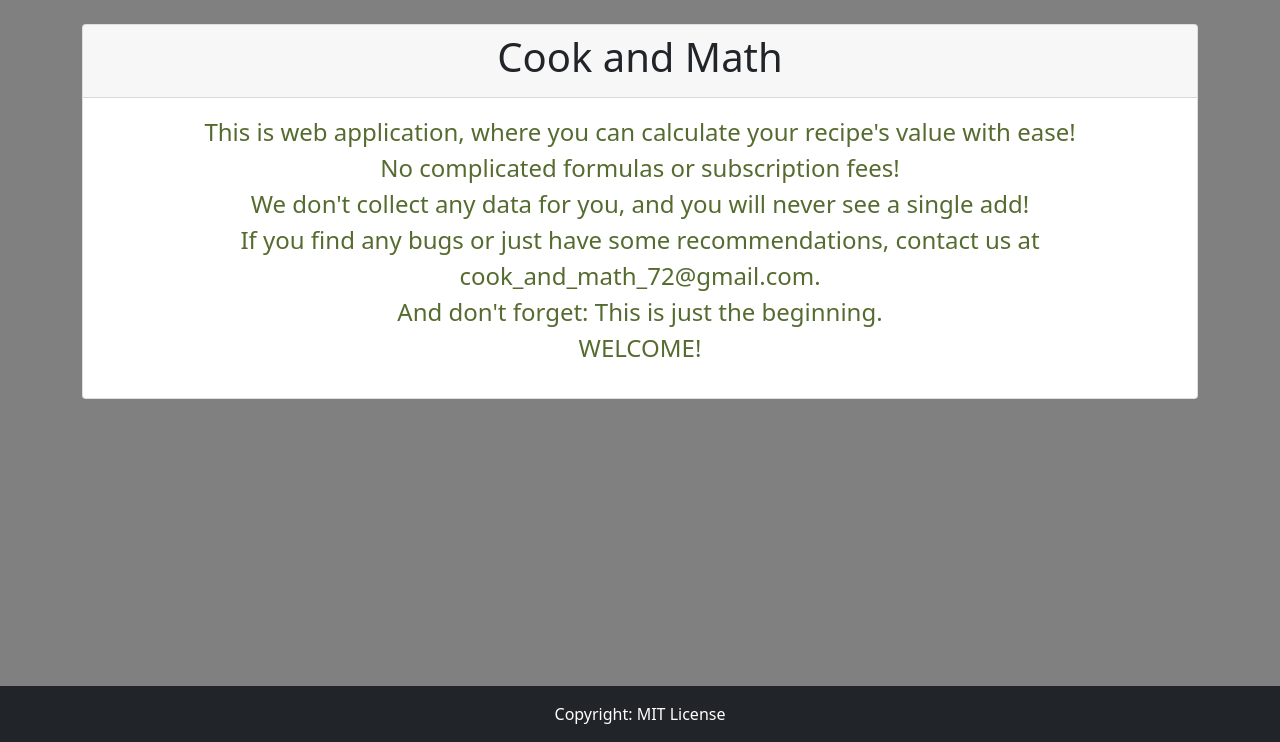
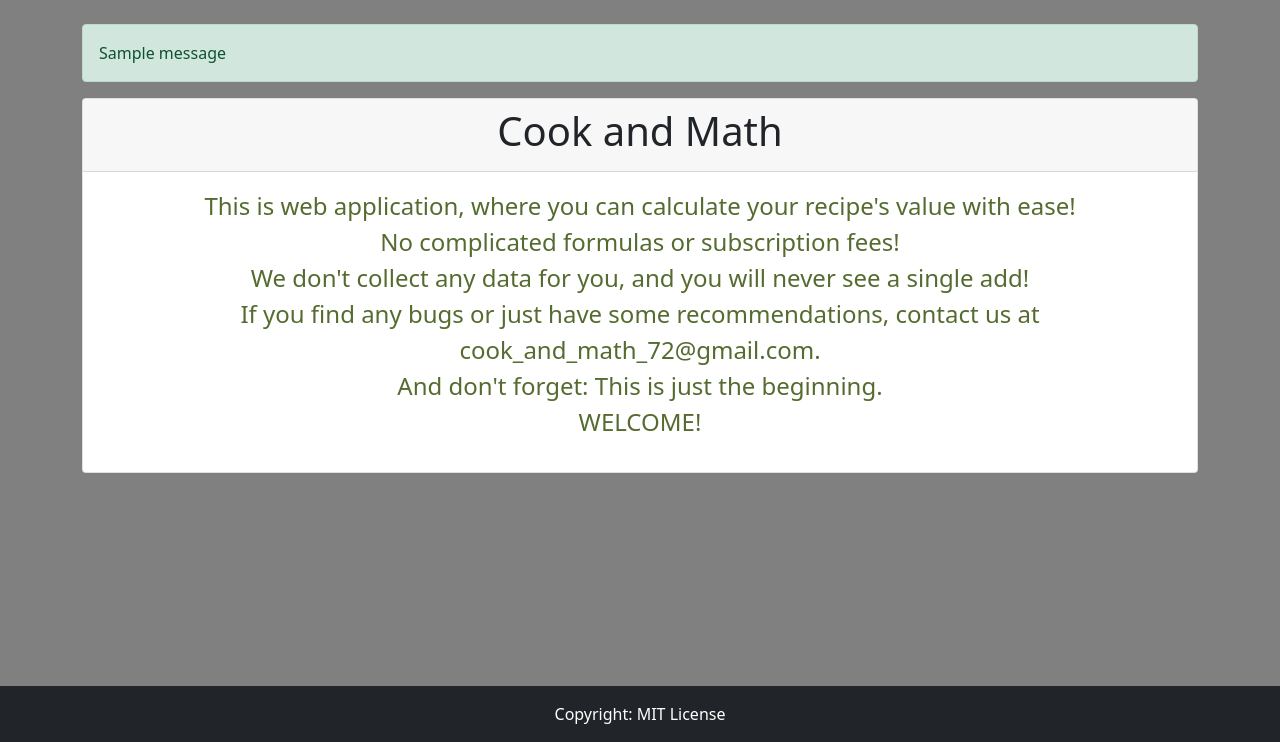
Before and after one commit to StivnNkolov/soft_uni_cam, a Django app: page / in a window 1280 px wide. Shown: the part 58-800 px from the top of the page. Run offline with Django 4.2, Linux system fonts and the light colour scheme; tables that the repository leaves empty hold one stand-in row (values such as "Sample post"); one stand-in notice (Sample message) is shown.

Commit message:
Added SuccessMessageMixin

```diff
--- a/cam_0504/cam_0504/accounts/views.py
+++ b/cam_0504/cam_0504/accounts/views.py
@@ -1,4 +1,5 @@
 from django.contrib.auth import get_user_model, logout
+from django.contrib.messages.views import SuccessMessageMixin
 from django.shortcuts import redirect
 from django.views import generic as generic_views
 from django.contrib.auth import views as auth_views
@@ -13,10 +14,11 @@ from common.user_info import get_user_recipes_ingredients_count
 UserModel = get_user_model()
 
 
-class RegisterUserView(generic_views.CreateView):
+class RegisterUserView(SuccessMessageMixin, generic_views.CreateView):
     template_name = 'accounts/register.html'
     success_url = reverse_lazy('index')
     form_class = UserRegisterForm
+    success_message = 'Successfully created account!'
 
     def dispatch(self, request, *args, **kwargs):
         if request.user.is_authenticated:
--- a/cam_0504/cam_0504/main_content/views/ingredient.py
+++ b/cam_0504/cam_0504/main_content/views/ingredient.py
@@ -2,6 +2,7 @@ from django.contrib.auth.decorators import login_required
 from django.shortcuts import render, redirect
 from django.urls import reverse_lazy
 from django.views import generic as generic_views
+from django.contrib.messages.views import SuccessMessageMixin
 
 from cam_0504 import settings
 from cam_0504.main_content.filters import IngredientFilter
@@ -41,11 +42,12 @@ class IngredientsListView(AuthenticationRedirectToLoginMixin, generic_views.List
         return queryset
 
 
-class IngredientCreateView(AuthenticationRedirectToLoginMixin, generic_views.CreateView):
+class IngredientCreateView(AuthenticationRedirectToLoginMixin, SuccessMessageMixin, generic_views.CreateView):
     template_name = 'main_content/ingredient_create.html'
     model = Ingredient
     form_class = IngredientCreateForm
     success_url = reverse_lazy('ingredients main')
+    success_message = 'Successfully created ingredient'
 
     def get_form_kwargs(self):
         kwargs = super().get_form_kwargs()
--- a/cam_0504/cam_0504/main_content/views/recipe.py
+++ b/cam_0504/cam_0504/main_content/views/recipe.py
@@ -1,6 +1,7 @@
 from decimal import Decimal
 
 from django.contrib.auth.decorators import login_required
+from django.contrib.messages.views import SuccessMessageMixin
 from django.shortcuts import redirect, render
 from django.urls import reverse_lazy
 from django.views import generic as generic_views
@@ -44,11 +45,12 @@ class RecipesListView(AuthenticationRedirectToLoginMixin, generic_views.ListView
         return needed_queryset
 
 
-class RecipeCreateView(AuthenticationRedirectToLoginMixin, generic_views.CreateView):
+class RecipeCreateView(AuthenticationRedirectToLoginMixin, SuccessMessageMixin, generic_views.CreateView):
     template_name = 'main_content/recipe_create.html'
     model = Recipe
     form_class = RecipeCreateForm
     success_url = reverse_lazy('recipes main')
+    success_message = 'Successfully created recipe'
 
     def get_form_kwargs(self):
         kwargs = super().get_form_kwargs()
--- /dev/null
+++ b/cam_0504/templates/base/messages.html
@@ -0,0 +1,7 @@
+{% if messages %}
+    {% for message in messages %}
+        <div class="container">
+            <div class="alert {% if message.tags %} alert-{% if message.tags == 'error' %}danger{% else %}{{ message.tags }}{% endif %}{% endif %}">{{ message }}</div>
+        </div>
+    {% endfor %}
+{% endif %}
--- a/cam_0504/templates/main_content/ingredients_main.html
+++ b/cam_0504/templates/main_content/ingredients_main.html
@@ -1,5 +1,6 @@
 {% extends 'base/base.html' %}
 {% block start %}
+    {% include 'base/messages.html' %}
     <div class="container">
         <div class="row">
             <div class="col">
--- a/cam_0504/templates/main_content/recipe_main.html
+++ b/cam_0504/templates/main_content/recipe_main.html
@@ -1,6 +1,6 @@
 {% extends 'base/base.html' %}
 {% block start %}
-
+    {% include 'base/messages.html' %}
     <div class="container">
         <div class="row">
             <div class="col">
--- a/cam_0504/templates/public_content/index.html
+++ b/cam_0504/templates/public_content/index.html
@@ -1,5 +1,6 @@
 {% extends 'base/base.html' %}
 {% block start %}
+    {% include 'base/messages.html' %}
     <div class="container">
         <div class="row">
             <div class="col">
@@ -22,8 +23,8 @@
                                 </p>
                             </div>
                             {% if request.user.is_authenticated %}
-                                <a class="btn btn-md btn-secondary" href="{% url 'ingredients list' %}">Ingredients</a>
-                                <a class="btn btn-md btn-secondary" href="{% url 'recipes list' %}">Recipes</a>
+                                <a class="btn btn-md btn-secondary" href="{% url 'ingredients main' %}">Ingredients</a>
+                                <a class="btn btn-md btn-secondary" href="{% url 'recipes main' %}">Recipes</a>
                             {% endif %}
                         </div>
                     </div>
```
Also changed, not shown: cam_0504/templates/public_content/recipe_details.html (deleted, +0 -23 lines).
